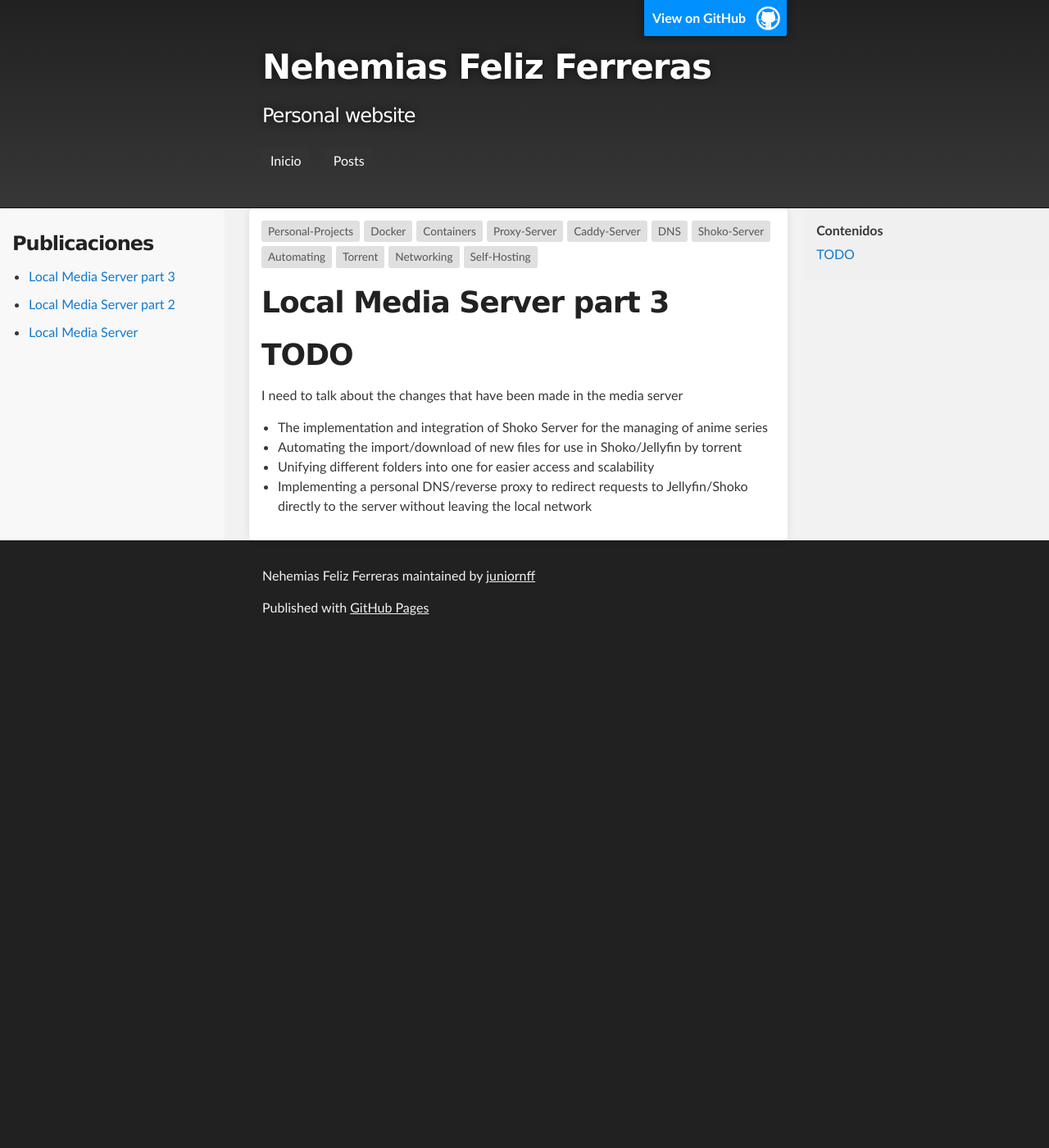
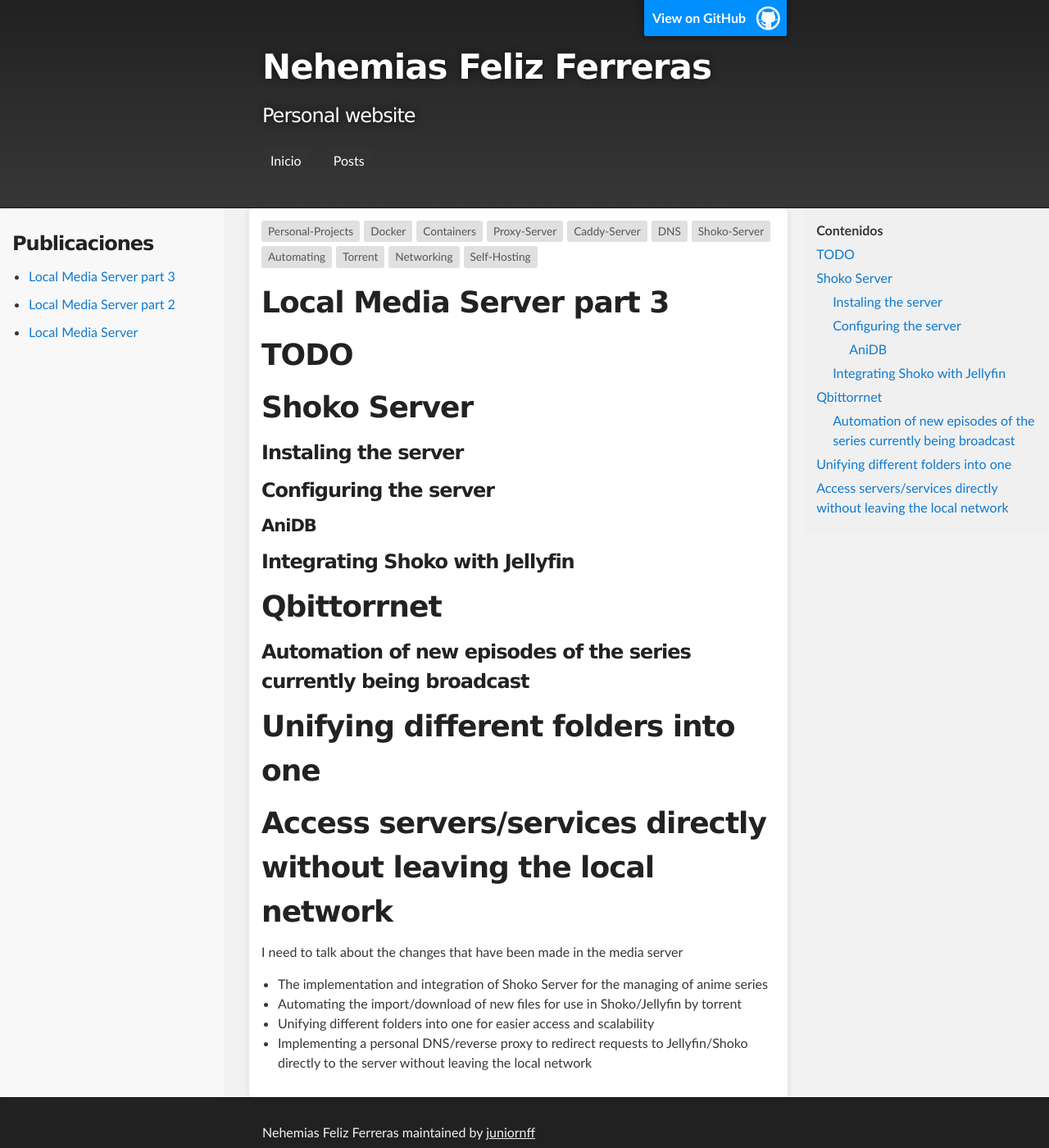
Before and after one commit to juniornff/juniornff.github.io, a Jekyll site: the page built from _posts/2025-08-13-local-media-server-3.md, in a window 1280 px wide and 1400 px high. Shown: the whole window at 82% size. Built offline with Jekyll 4.4.1, drawn with Linux system fonts in a browser that asks for light colours.

Commit message:
little fixes and planning the structure of part 3

```diff
--- a/_posts/2025-08-13-local-media-server-3.md
+++ b/_posts/2025-08-13-local-media-server-3.md
@@ -8,6 +8,25 @@ permalink: /posts/local-media-server-3
 
 # TODO
 
+# Shoko Server
+
+### Instaling the server
+
+### Configuring the server
+
+#### AniDB
+
+### Integrating Shoko with Jellyfin
+
+# Qbittorrnet
+
+### Automation of new episodes of the series currently being broadcast
+
+# Unifying different folders into one
+
+# Access servers/services directly without leaving the local network
+
+
 I need to talk about the changes that have been made in the media server
 * The implementation and integration of Shoko Server for the managing of anime series
 * Automating the import/download of new files for use in Shoko/Jellyfin by torrent
```
Also changed, not shown: _posts/2025-08-13-local-media-server-2.md (+1 -1 lines).
